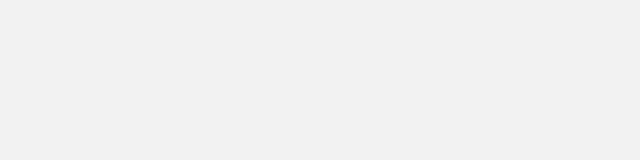
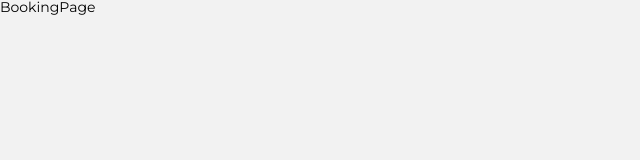
Before and after one commit to FremyXS/Hotel.UI, a React (Create React App) app in the folder hotel.ui/: page /booking in a window 1280 px wide. Before the commit this address had no page. Shown: the top 160 px of the page, without its empty margins (0-640 px from the left). Built offline with nearby package versions, Linux system fonts and the light colour scheme.

Commit message:
feat: add booking page

```diff
--- a/hotel.ui/src/App.tsx
+++ b/hotel.ui/src/App.tsx
@@ -5,6 +5,7 @@ import { BrowserRouter, Routes, Route } from 'react-router-dom';
 import SearchPage from './pages/search-page/SearchPage';
 import HotelsListPage from './pages/list-hotel-page/HotelsListPage';
 import HotelDeatailsPage from './pages/hotel-details-page/HotelDeatailsPage';
+import BookingPage from './pages/booking-page/BookingPage';
 
 function App() {
   return (
@@ -13,6 +14,7 @@ function App() {
         <Route path='/' element={<SearchPage />} />
         <Route path='/hotels-list' element={<HotelsListPage />} />
         <Route path='/hotels-list/:id' element={<HotelDeatailsPage />} />
+        <Route path='/booking' element={<BookingPage />} />
       </Routes>
     </BrowserRouter>
   );
--- /dev/null
+++ b/hotel.ui/src/pages/booking-page/BookingPage.tsx
@@ -0,0 +1,11 @@
+import React from "react";
+
+import './BookingPage.scss';
+
+function BookingPage() {
+     return (
+        <div>BookingPage</div>
+     );
+}
+
+export default BookingPage;
```
Also changed, not shown: hotel.ui/src/pages/booking-page/BookingPage.scss (added).
